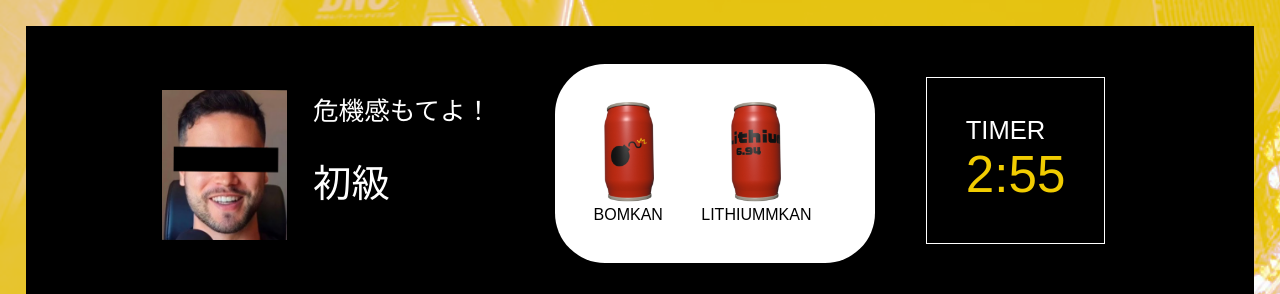
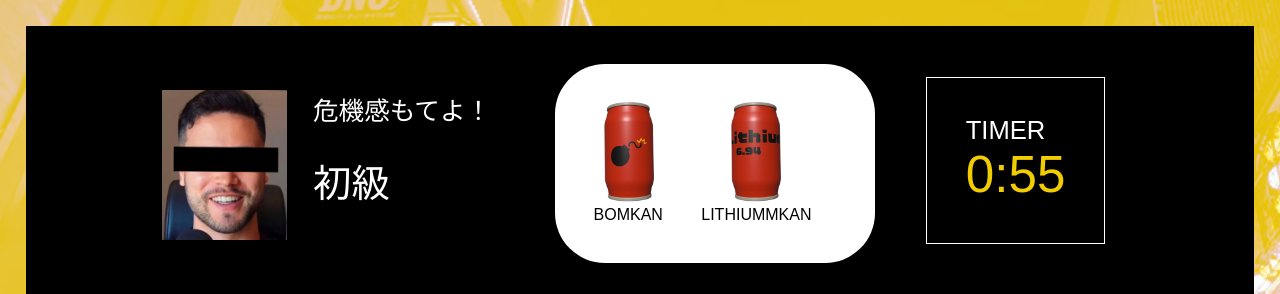
Before and after one commit to jack-app/jackHack2024_E, a React (Create React App) app in the folder kikikan/: page /easygame in a window 1280 px wide. Shown: the top 294 px of the page. Built offline with nearby package versions, Linux system fonts and the light colour scheme; a web font is replaced by a local one.

Commit message:
時間遷移

```diff
--- a/kikikan/src/App.jsx
+++ b/kikikan/src/App.jsx
@@ -7,6 +7,7 @@ import { GameClear } from "./pages/GameClear/gameClear";
 import { HardGame } from "./pages/HardGame/hardGame";
 import { Level } from "./pages/Level/level";
 import { NormalGame } from "./pages/NormalGame/normalGame";
+import { GameOver } from "./pages/GameOver/gameOver";
 import { Start } from "./pages/Start/start";
 import { Pnf } from "./pnf";
 
@@ -44,7 +45,13 @@ export default function App() {
             path="/clear"
             element={<GameClear />}
           />
+          <Route
+            activeClassName="active"
+            path="/over"
+            element={<GameOver />}
+          />
         </Routes>
+
       </BrowserRouter>
     </div>
   );
--- a/kikikan/src/components/Timer/timer.jsx
+++ b/kikikan/src/components/Timer/timer.jsx
@@ -1,27 +1,15 @@
-
 import React from "react";
 import { useTimer } from "react-timer-hook";
 import "./timer.css";
 
-function MyTimer({ expiryTimestamp }) {
-  const {
-    totalSeconds,
-    seconds,
-    minutes,
-    hours,
-    days,
-    isRunning,
-    start,
-    pause,
-    resume,
-    restart,
-  } = useTimer({
+export function MyTimer({ expiryTimestamp, onTimeUp }) {
+  const { seconds, minutes } = useTimer({
     expiryTimestamp,
-    onExpire: () => console.warn("onExpire called"),
+    onExpire: onTimeUp,
   });
 
   return (
-    <div className='timer_context'>
+    <div className="timer_context">
       <div className="timer_text">TIMER</div>
       <div className="timer_number">
         <span>{minutes}</span>:<span>{seconds}</span>
@@ -29,13 +17,3 @@ function MyTimer({ expiryTimestamp }) {
     </div>
   );
 }
-
-export default function Timer() {
-  const time = new Date();
-  time.setSeconds(time.getSeconds() + 180); // 10 minutes timer
-  return (
-    <div>
-      <MyTimer expiryTimestamp={time} />
-    </div>
-  );
-}
--- a/kikikan/src/pages/EasyGame/easyGame.jsx
+++ b/kikikan/src/pages/EasyGame/easyGame.jsx
@@ -1,12 +1,20 @@
-import { NavLink } from "react-router-dom";
+import { useLocation } from "react-router-dom";
 import face from "../../assets/face.png";
 import bomkan from "../../assets/bomkan.png";
 import lithium from "../../assets/lithium.png";
 import stage01 from "../../assets/stage01.jpg";
 import "./easyGame.css";
-import Timer from "../../components/Timer/timer";
+import { MyTimer } from "../../components/Timer/timer";
 
 export const EasyGame = () => {
+  const time = new Date();
+  time.setSeconds(time.getSeconds() + 60); // 10秒のタイマー
+
+  // タイマー終了時に呼ばれる関数
+  const handleTimeUp = () => {
+    window.location.href = "/over";
+  };
+
   return (
     <div className="easy_game_wrapper">
       <div className="logo"></div>
@@ -25,17 +33,20 @@ export const EasyGame = () => {
                 <div className="bomkan_text">BOMKAN</div>
               </div>
               <div className="richiumkan_context">
-                <img className="game_page_richiumkan_image" src={lithium} alt="" />
+                <img
+                  className="game_page_richiumkan_image"
+                  src={lithium}
+                  alt=""
+                />
                 <div className="richiumkan_text">LITHIUMMKAN</div>
               </div>
             </div>
             <div className="game_page_timer">
-              <Timer />
+              <MyTimer expiryTimestamp={time} onTimeUp={handleTimeUp} />
             </div>
           </div>
         </div>
         <div className="game_screen">
-
           <img className="screen" src={stage01} alt="" />
         </div>
       </div>
```
